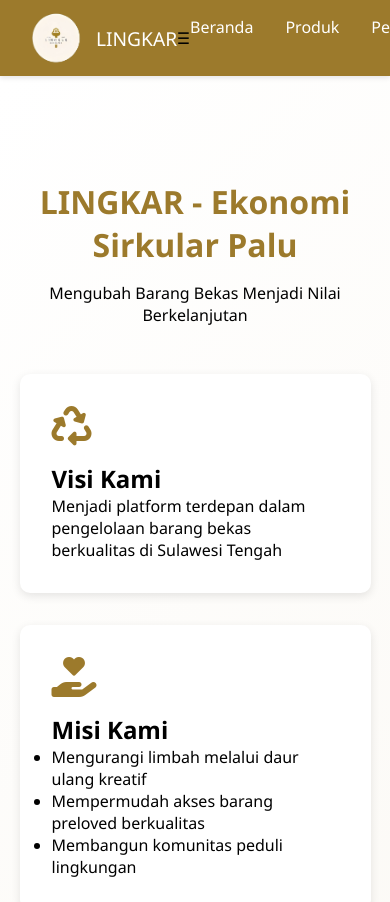
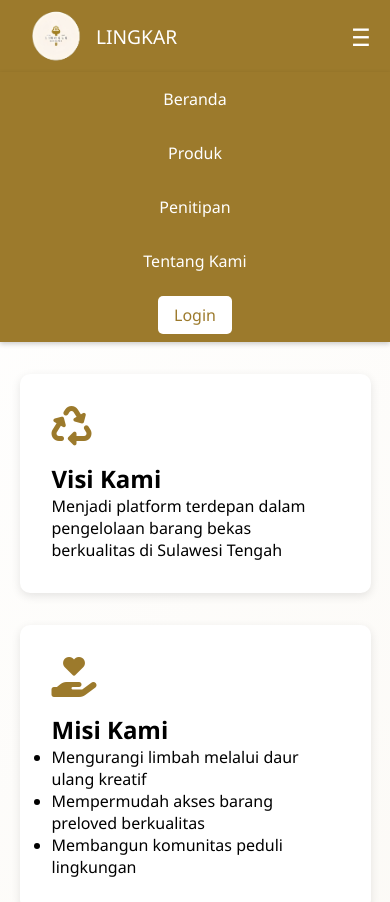
Before and after one commit to DanielGanteng-coder/lingkar-web, a plain HTML site: page tentang kami.html in a window 390 px wide. Shown: the top 902 px of the page. Drawn offline with Linux system fonts and the light colour scheme.

Commit message:
Update tentang kami.CSS

```diff
--- a/tentang kami.CSS
+++ b/tentang kami.CSS
@@ -18,6 +18,47 @@ nav {
     width: 100%;
     top: 0;
     z-index: 1000;
+}
+
+/* Tambahkan hamburger menu */
+.menu-toggle {
+    display: none;
+    cursor: pointer;
+    color: white;
+    font-size: 1.5rem;
+}
+
+/* Perbaikan responsive */
+@media (max-width: 768px) {
+    .nav-links {
+        display: none;
+        flex-direction: column;
+        position: absolute;
+        top: 100%;
+        left: 0;
+        right: 0;
+        background: #9C7A2C;
+        padding: 1rem;
+        text-align: center;
+        box-shadow: 0 2px 5px rgba(0,0,0,0.2);
+    }
+
+    .nav-links.active {
+        display: flex;
+    }
+
+    .menu-toggle {
+        display: block;
+    }
+
+    .logo img {
+        transform: scale(2); /* Sesuaikan ukuran logo di mobile */
+        margin-right: 10px;
+    }
+
+    .btn-login {
+        margin-top: 1rem;
+    }
 }
 
 .logo {
```
